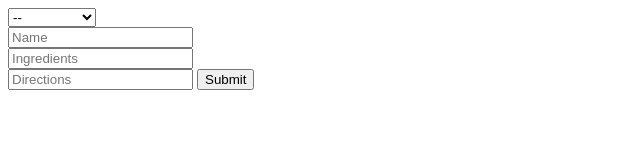
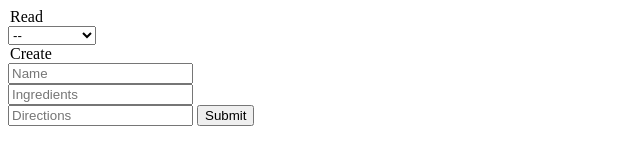
Before and after one commit to bmccaffrey/node-postgres, a website: page public/index.html in a window 1280 px wide. Shown: the whole page, without its empty margins (0-640 px from the left). Drawn offline with Linux system fonts and the light colour scheme.

Commit message:
add legends

```diff
--- a/public/index.html
+++ b/public/index.html
@@ -10,6 +10,7 @@
 
 <body>
   <form action="/recipes">
+    <legend>Read</legend>
     <select name="recipes" id="">
       <option value="">--</option>
       <option value="name">Name</option>
@@ -17,10 +18,12 @@
       <option value="directions">Directions</option>
       <!-- <option value="*">All</option> -->
     </select>
+
   </form>
   <div id="root"></div>
-  <div>
+
   <form action="/" method="post">
+    <legend>Create</legend>
     <input type="text" name="name" placeholder="Name">
     <br>
     <input type="text" name="ingredients" id="" placeholder="Ingredients">
@@ -28,8 +31,6 @@
     <input type="text" name="directions" id="" placeholder="Directions">
     <input type="submit">
   </form>
-  </div>
-  <br>
 
   <script src="app.js"></script>
 </body>
```
Lines whose indentation alone changed are shown as unchanged.
